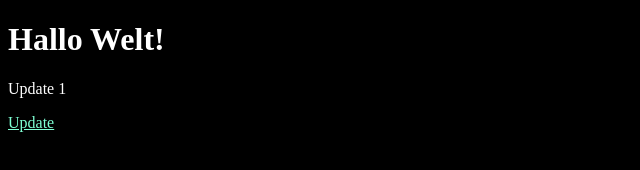
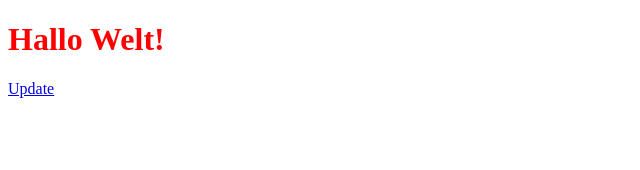
Before and after one commit to Nico3012/rpi_webrtc_data_channel, a plain HTML site: page service-worker/public/index.html in a window 1280 px wide. Shown: the whole page, without its empty margins (0-640 px from the left). Drawn offline with Linux system fonts and the light colour scheme.

Commit message:
serve basic pwa app

```diff
--- a/service-worker/public/index.html
+++ b/service-worker/public/index.html
@@ -1,14 +1,19 @@
 <!DOCTYPE html>
 <html lang="en">
+
 <head>
     <meta charset="UTF-8">
     <meta name="viewport" content="width=device-width, initial-scale=1.0">
+    <link rel="shortcut icon" href="/assets/favicon.png" type="image/png">
+    <link rel="manifest" href="/manifest.json">
     <link rel="stylesheet" href="style.css">
-    <title>Document</title>
+    <script type="module" src="script.js"></script>
+    <title>Device Controller</title>
 </head>
+
 <body>
     <h1>Hallo Welt!</h1>
-    <p>Update 1</p>
     <a href="/api/files/update.html" target="_top">Update</a>
 </body>
+
 </html>
--- /dev/null
+++ b/service-worker/public/script.js
@@ -0,0 +1 @@
+console.log('Hallo Welt!');
--- a/service-worker/public/style.css
+++ b/service-worker/public/style.css
@@ -1,8 +1,3 @@
-body {
-    background-color: black;
-    color: white;
+h1 {
+    color: red;
 }
-
-a {
-    color: aquamarine;
-}
--- a/service-worker/public/subdir/style.css
+++ /dev/null
@@ -1,4 +0,0 @@
-body {
-    background-color: black;
-    color: red;
-}
```
Also changed, not shown: service-worker/public/subdir/index.html (deleted, +0 -12 lines), service-worker/public/assets/favicon.png (added), service-worker/public/assets/icon-192.png (added), service-worker/public/assets/icon-512.png (added), service-worker/public/manifest.json (added).
